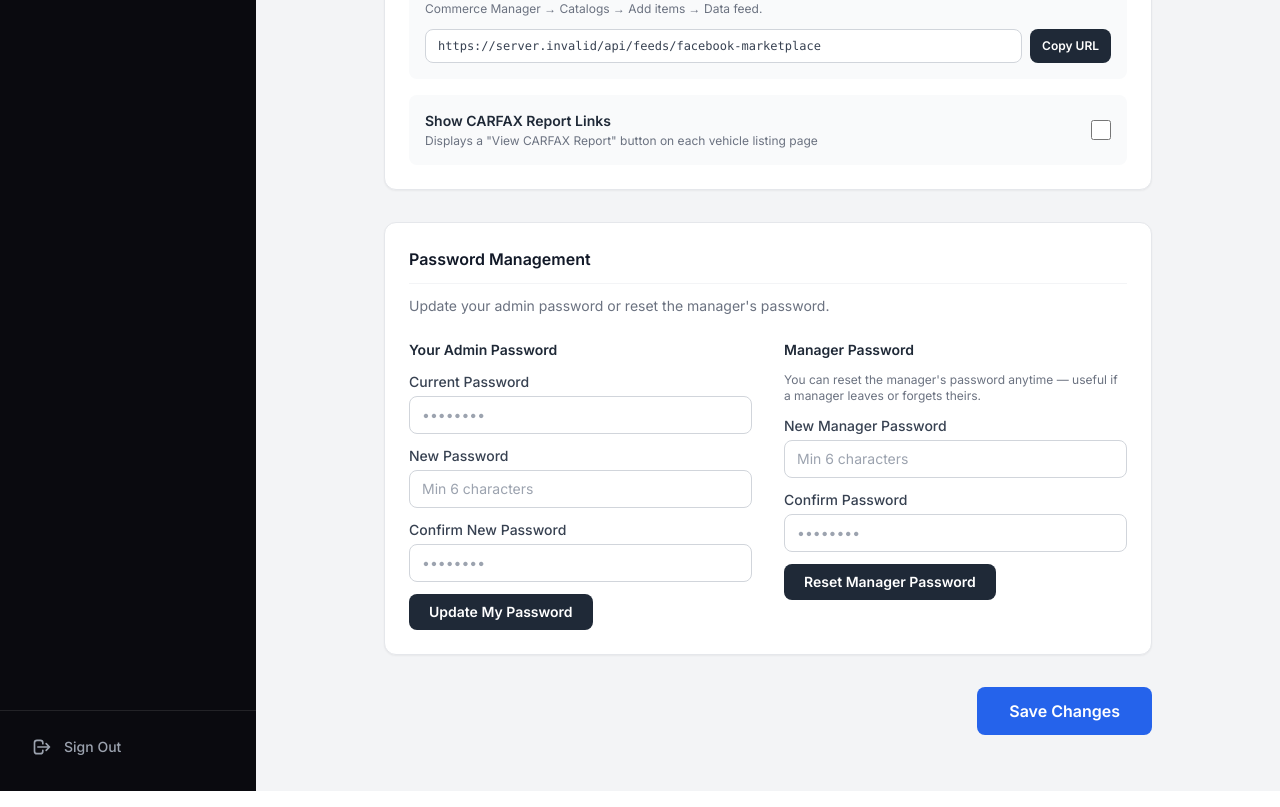
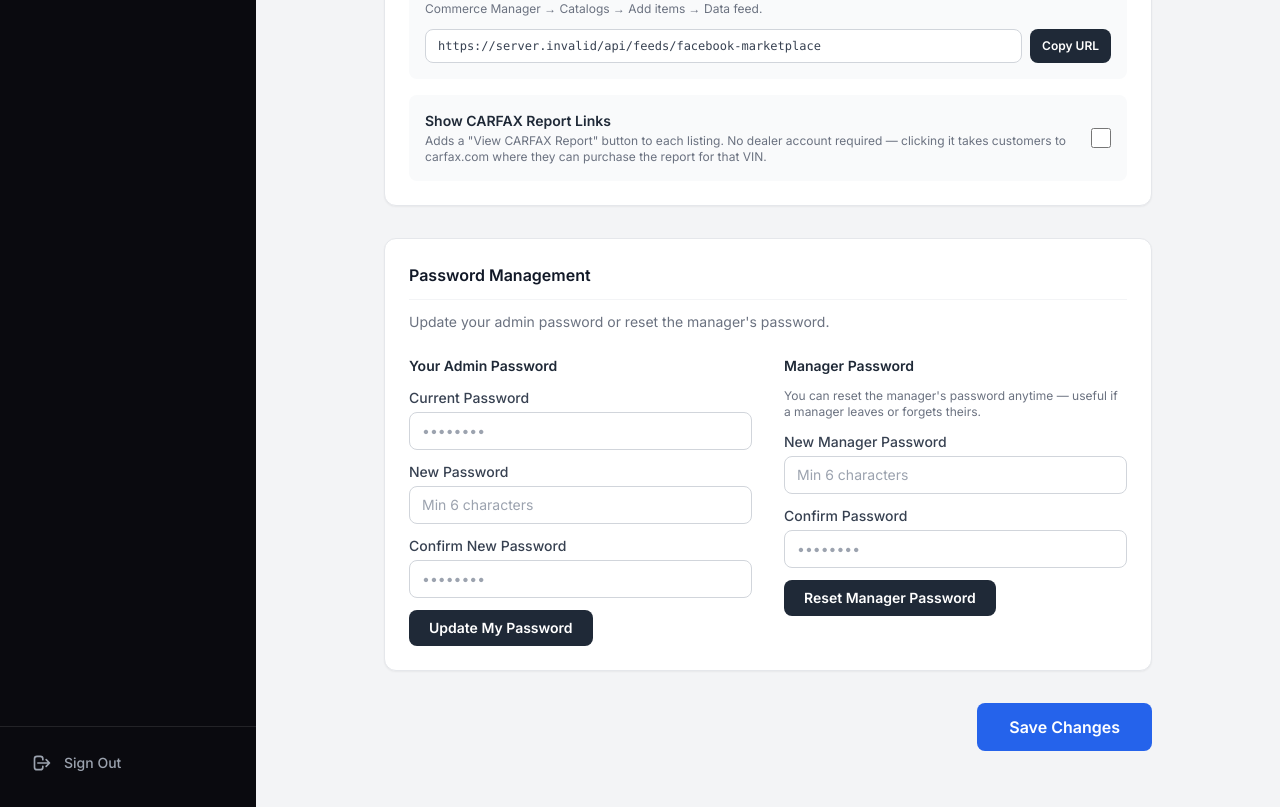
Before and after one commit to stepdugas/dealership-template, a Vue app in the folder frontend/: page /admin/settings in a window 1280 px wide. Shown: the part 6020-6827 px from the top of the page. Built offline with nearby package versions, Linux system fonts and the light colour scheme; no server answers; sample sign-in values are in the browser's storage.

Commit message:
fix: clarify CarFax toggle description for dealers

```diff
--- a/frontend/src/views/admin/AdminSettingsView.vue
+++ b/frontend/src/views/admin/AdminSettingsView.vue
@@ -401,7 +401,7 @@
           <label class="flex items-center justify-between p-4 bg-gray-50 rounded-lg cursor-pointer hover:bg-gray-100 transition">
             <div>
               <p class="text-sm font-semibold text-gray-800">Show CARFAX Report Links</p>
-              <p class="text-xs text-gray-500 mt-0.5">Displays a "View CARFAX Report" button on each vehicle listing page</p>
+              <p class="text-xs text-gray-500 mt-0.5">Adds a "View CARFAX Report" button to each listing. No dealer account required — clicking it takes customers to carfax.com where they can purchase the report for that VIN.</p>
             </div>
             <input v-model="form.carfax_enabled" type="checkbox" class="w-5 h-5 accent-blue-600 cursor-pointer flex-shrink-0 ml-4" />
           </label>
```
